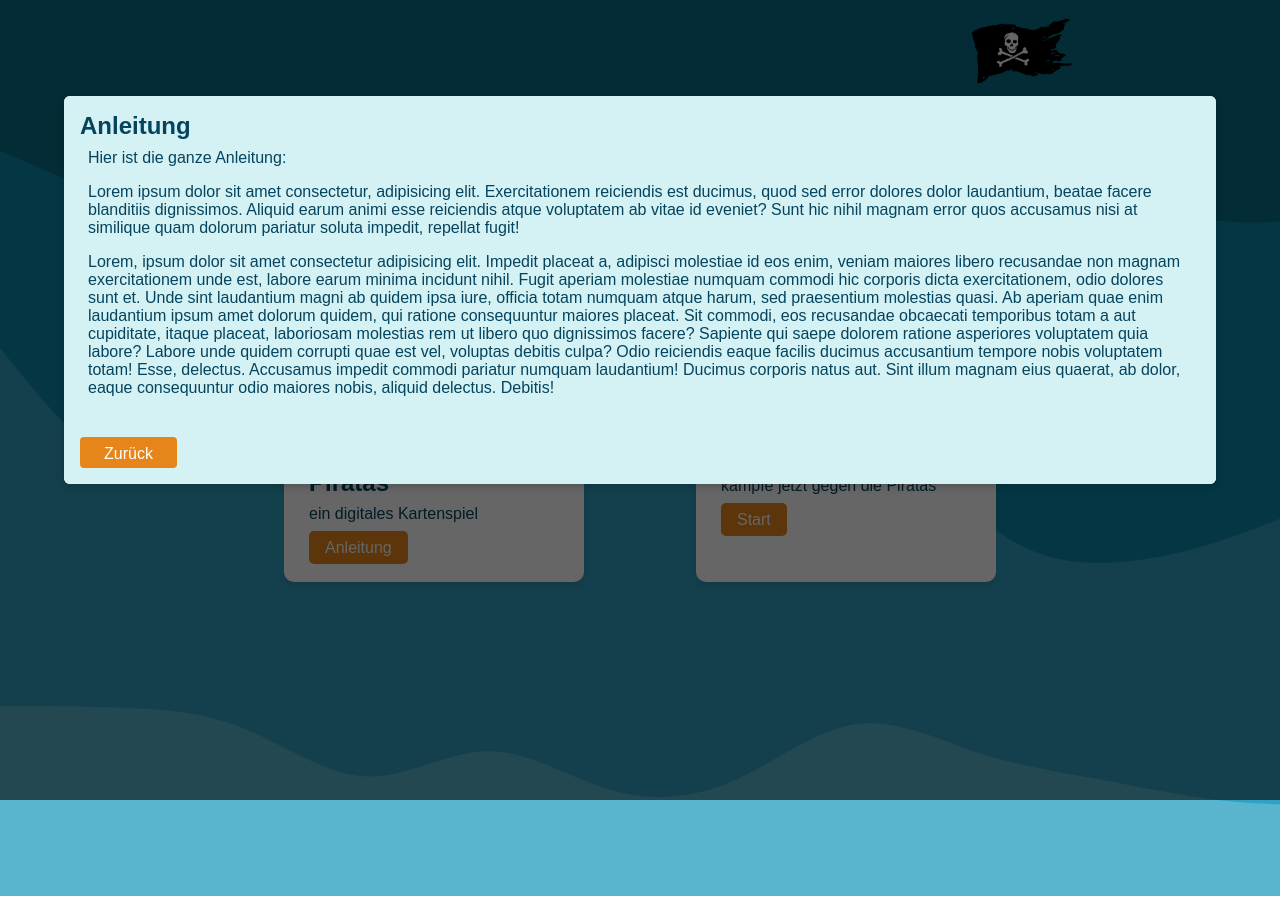
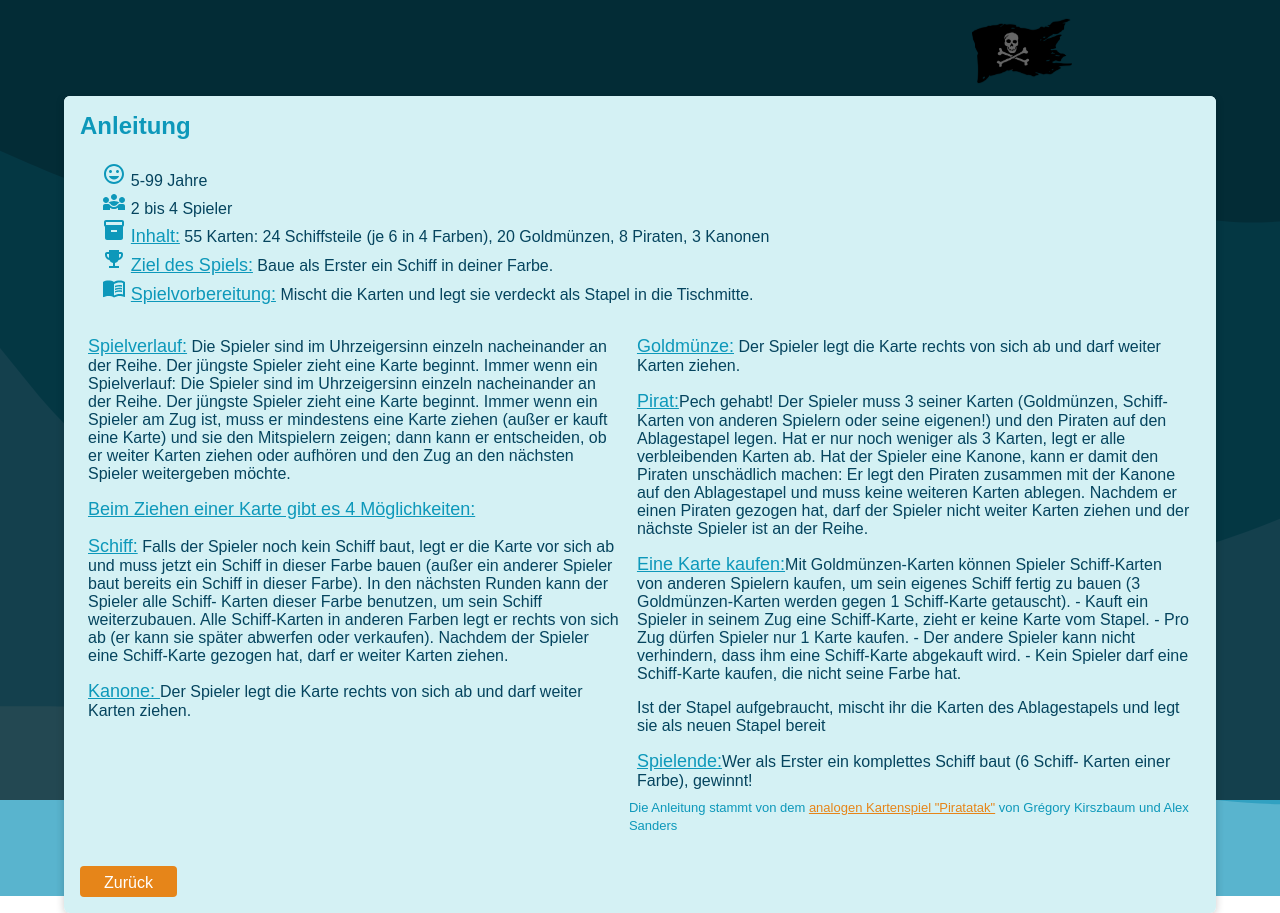
Before and after one commit to anna-olivia/basic-router, a React (Vite) app: page /anleitung in a window 1280 px wide. Built offline with nearby package versions, Linux system fonts and the light colour scheme; a web font is replaced by a local one.

Commit message:
anleitung

```diff
--- a/package.json
+++ b/package.json
@@ -10,6 +10,10 @@
     "preview": "vite preview"
   },
   "dependencies": {
+    "@emotion/react": "^11.13.3",
+    "@emotion/styled": "^11.13.0",
+    "@mui/icons-material": "^6.1.6",
+    "@mui/material": "^6.1.6",
     "react": "^18.3.1",
     "react-dom": "^18.3.1",
     "react-router-dom": "^6.27.0"
--- a/src/routes/Anleitung.jsx
+++ b/src/routes/Anleitung.jsx
@@ -1,16 +1,111 @@
-import styles from '../styles/Button.module.css';
-import Modal from '../components/Modal';
-import containerStyle from '../styles/Anleitung.module.css';
-import { Link } from 'react-router-dom';
+import styles from "../styles/Button.module.css";
+import Modal from "../components/Modal";
+import containerStyle from "../styles/Anleitung.module.css";
+import { Link } from "react-router-dom";
+import TagFacesIcon from "@mui/icons-material/TagFaces";
+import Diversity3Icon from "@mui/icons-material/Diversity3";
+import Inventory2Icon from "@mui/icons-material/Inventory2";
+import EmojiEventsIcon from "@mui/icons-material/EmojiEvents";
+import MenuBookIcon from "@mui/icons-material/MenuBook";
 
 const Anleitung = () => {
-    return(
+  return (
     <Modal>
       <div className={containerStyle.wrapper}>
         <h2>Anleitung</h2>
-            <p>Hier ist die ganze Anleitung:</p>
-                <p> Lorem ipsum dolor sit amet consectetur, adipisicing elit. Exercitationem reiciendis est ducimus, quod sed error dolores dolor laudantium, beatae facere blanditiis dignissimos. Aliquid earum animi esse reiciendis atque voluptatem ab vitae id eveniet? Sunt hic nihil magnam error quos accusamus nisi at similique quam dolorum pariatur soluta impedit, repellat fugit!</p>
-                <p>Lorem, ipsum dolor sit amet consectetur adipisicing elit. Impedit placeat a, adipisci molestiae id eos enim, veniam maiores libero recusandae non magnam exercitationem unde est, labore earum minima incidunt nihil. Fugit aperiam molestiae numquam commodi hic corporis dicta exercitationem, odio dolores sunt et. Unde sint laudantium magni ab quidem ipsa iure, officia totam numquam atque harum, sed praesentium molestias quasi. Ab aperiam quae enim laudantium ipsum amet dolorum quidem, qui ratione consequuntur maiores placeat. Sit commodi, eos recusandae obcaecati temporibus totam a aut cupiditate, itaque placeat, laboriosam molestias rem ut libero quo dignissimos facere? Sapiente qui saepe dolorem ratione asperiores voluptatem quia labore? Labore unde quidem corrupti quae est vel, voluptas debitis culpa? Odio reiciendis eaque facilis ducimus accusantium tempore nobis voluptatem totam! Esse, delectus. Accusamus impedit commodi pariatur numquam laudantium! Ducimus corporis natus aut. Sint illum magnam eius quaerat, ab dolor, eaque consequuntur odio maiores nobis, aliquid delectus. Debitis!</p>
+
+          <ul>
+            <li>
+              <TagFacesIcon /> 5-99 Jahre
+            </li>
+            <li>
+              <Diversity3Icon /> 2 bis 4 Spieler
+            </li>
+            <li>
+              <Inventory2Icon /> <span>Inhalt:</span> 55 Karten: 24 Schiffsteile
+              (je 6 in 4 Farben), 20 Goldmünzen, 8 Piraten, 3 Kanonen
+            </li>
+            <li>
+              <EmojiEventsIcon /> <span>Ziel des Spiels:</span> Baue als Erster
+              ein Schiff in deiner Farbe.
+            </li>
+            <li>
+              <MenuBookIcon /> <span>Spielvorbereitung:</span> Mischt die Karten
+              und legt sie verdeckt als Stapel in die Tischmitte.
+            </li>
+          </ul>
+          <div className={containerStyle.anleitung}>
+          <section >
+            <p>
+              <span>Spielverlauf:</span> Die Spieler sind im Uhrzeigersinn
+              einzeln nacheinander an der Reihe. Der jüngste Spieler zieht eine
+              Karte beginnt. Immer wenn ein Spielverlauf: Die Spieler sind im
+              Uhrzeigersinn einzeln nacheinander an der Reihe. Der jüngste
+              Spieler zieht eine Karte beginnt. Immer wenn ein Spieler am Zug
+              ist, muss er mindestens eine Karte ziehen (außer er kauft eine
+              Karte) und sie den Mitspielern zeigen; dann kann er entscheiden,
+              ob er weiter Karten ziehen oder aufhören und den Zug an den
+              nächsten Spieler weitergeben möchte.
+            </p>
+            <p>
+              <span>Beim Ziehen einer Karte gibt es 4 Möglichkeiten:</span>
+            </p>
+            <p>
+              <span>Schiff:</span> Falls der Spieler noch kein Schiff baut, legt
+              er die Karte vor sich ab und muss jetzt ein Schiff in dieser Farbe
+              bauen (außer ein anderer Spieler baut bereits ein Schiff in dieser
+              Farbe). In den nächsten Runden kann der Spieler alle Schiff-
+              Karten dieser Farbe benutzen, um sein Schiff weiterzubauen. Alle
+              Schiff-Karten in anderen Farben legt er rechts von sich ab (er
+              kann sie später abwerfen oder verkaufen). Nachdem der Spieler eine
+              Schiff-Karte gezogen hat, darf er weiter Karten ziehen.
+            </p>
+            <p>
+              <span>Kanone: </span> Der Spieler legt die Karte rechts von sich
+              ab und darf weiter Karten ziehen.
+            </p>
+          </section>
+          <section>
+            <p>
+              <span>Goldmünze:</span> Der Spieler legt die Karte rechts von sich
+              ab und darf weiter Karten ziehen.
+            </p>
+            <p>
+              <span>Pirat:</span>
+              Pech gehabt! Der Spieler muss 3 seiner Karten (Goldmünzen,
+              Schiff-Karten von anderen Spielern oder seine eigenen!) und den
+              Piraten auf den Ablagestapel legen. Hat er nur noch weniger als 3
+              Karten, legt er alle verbleibenden Karten ab. Hat der Spieler eine
+              Kanone, kann er damit den Piraten unschädlich machen: Er legt den
+              Piraten zusammen mit der Kanone auf den Ablagestapel und muss
+              keine weiteren Karten ablegen. Nachdem er einen Piraten gezogen
+              hat, darf der Spieler nicht weiter Karten ziehen und der nächste
+              Spieler ist an der Reihe.
+            </p>
+            <p>
+              <span>Eine Karte kaufen:</span>Mit Goldmünzen-Karten können
+              Spieler Schiff-Karten von anderen Spielern kaufen, um sein eigenes
+              Schiff fertig zu bauen (3 Goldmünzen-Karten werden gegen 1
+              Schiff-Karte getauscht). - Kauft ein Spieler in seinem Zug eine
+              Schiff-Karte, zieht er keine Karte vom Stapel. - Pro Zug dürfen
+              Spieler nur 1 Karte kaufen. - Der andere Spieler kann nicht
+              verhindern, dass ihm eine Schiff-Karte abgekauft wird. - Kein
+              Spieler darf eine Schiff-Karte kaufen, die nicht seine Farbe hat.
+            </p>
+            <p>
+              Ist der Stapel aufgebraucht, mischt ihr die Karten des
+              Ablagestapels und legt sie als neuen Stapel bereit
+            </p>
+            <p>
+              <span>Spielende:</span>Wer als Erster ein komplettes Schiff baut
+              (6 Schiff- Karten einer Farbe), gewinnt!
+            </p>
+            <span>Die Anleitung stammt von dem <a href="https://youtu.be/bbb5B-n3SrE">analogen Kartenspiel "Piratatak"</a> von Grégory Kirszbaum
+            und Alex Sanders</span>
+          </section>
+
+        </div>
+
         <section className={styles.actions}>
           <Link to="/" className={styles.button}>
             Zurück
--- a/src/routes/Landing.jsx
+++ b/src/routes/Landing.jsx
@@ -5,16 +5,12 @@ import styles from '../styles/Landing.module.css';
 
 
 const Landing = () => {
-  const handleButton = () => {
-    alert("geklickt")
-    // später mit routes arbeiten
-  }
 
   return (
     <div className={styles.main}>
       <Outlet />
-      <SCard onButtonClick={handleButton}/>
-      <PCard onButtonClick={handleButton}/>
+      <SCard/>
+      <PCard/>
     </div>
   );
 };
--- a/src/styles/Anleitung.module.css
+++ b/src/styles/Anleitung.module.css
@@ -9,10 +9,49 @@
   .wrapper h2 {
     display: block;
     margin-bottom: 0.05rem;
+    color: var(--tertiar-color)
+
   }
 
-  .wrapper p {
-    display: block;
-    width: 100%;
+  ul {
+    list-style: none;
+    margin: 2%;
+  }
+
+  li svg {
+    color: var(--tertiar-color)
+  }
+
+  span {
+    font-size: large;
+    text-decoration: underline;
+
+  color: var(--tertiar-color);
+  }
+
+  .anleitung {
+    overflow-y: auto;
+    max-height: calc(80vh - 40px);
+
+  }
+
+  .anleitung p {
     padding: 0.5rem;
   }
+  .anleitung > section:nth-of-type(2) > span {
+  text-decoration: none;
+  font-size: small;
+ }
+
+ span a {
+  color: var(--complementary-color)
+ }
+
+
+ @media screen and (min-width: 992px) {
+  .anleitung {
+    display: flex;
+    flex: column wrap;
+
+  }
+}
```
Also changed, not shown: 2 other files (tests, documents, lock files or other folders). Lines whose indentation alone changed are shown as unchanged.
